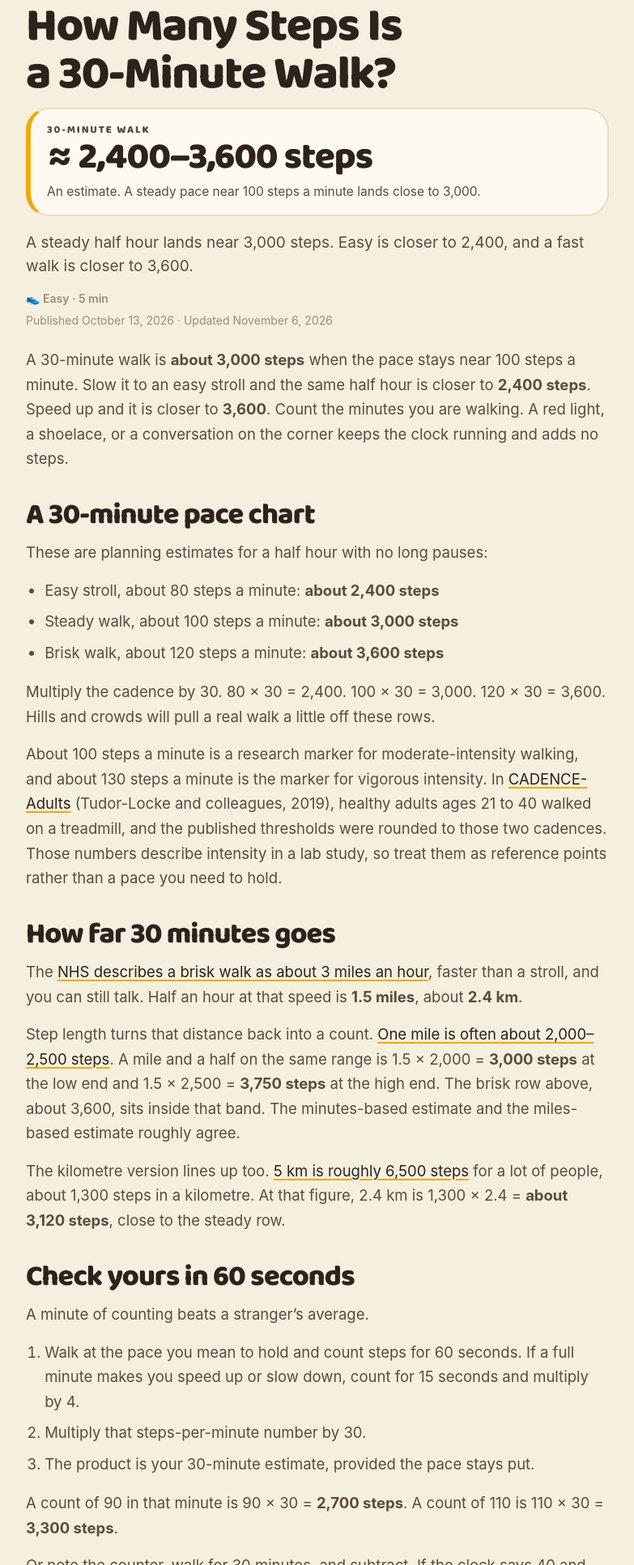
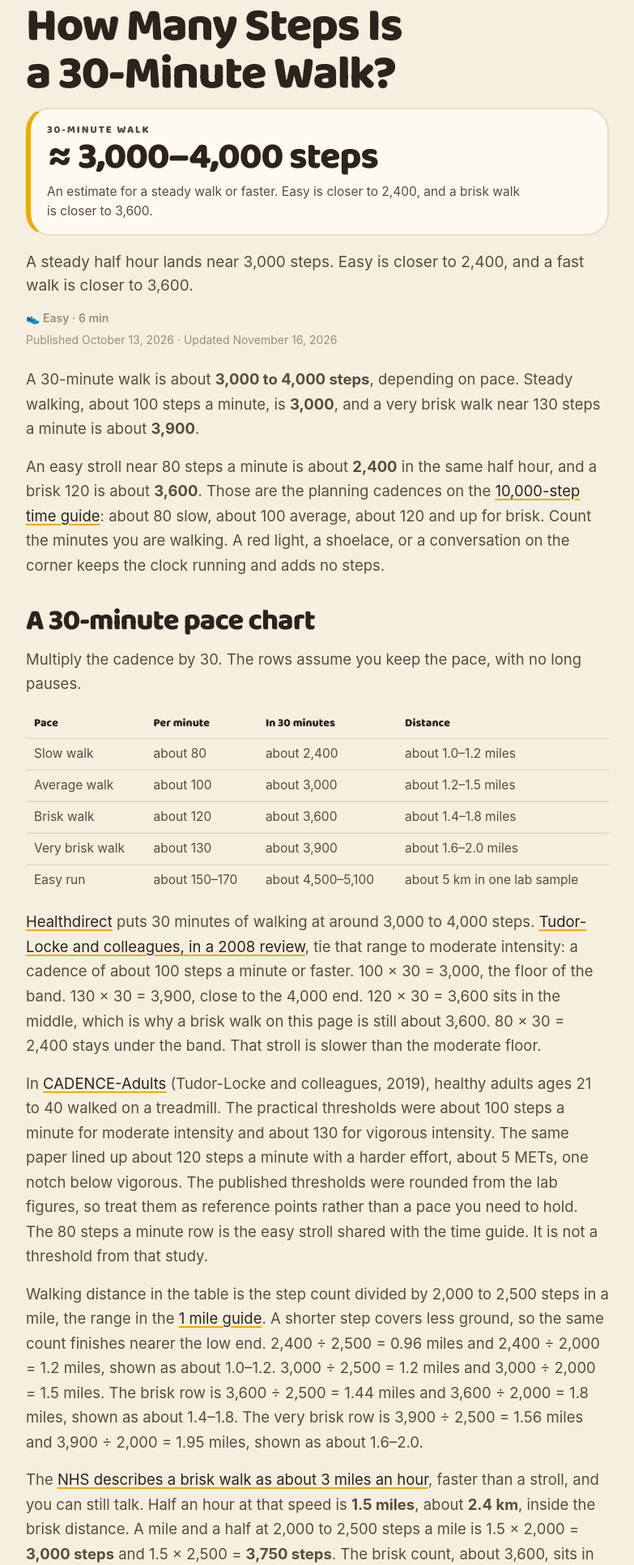
Before and after one commit to vanHolk/buzzbuzz-invite, a plain HTML site: page guides/how-many-steps-is-a-30-minute-walk/index.html in a window 1280 px wide. Shown: the part 159-2092 px from the top of the page at 81% size, without its empty margins (248-1031 px from the left). Drawn offline with Linux system fonts and the light colour scheme.

Commit message:
Guide: put a sourced pace answer on the 30-minute walk (#19)
Lead with 3,000 to 4,000 steps for a steady walk or faster, keep the 80/100/120 cadence rows, and add the reverse minutes question. Title and meta description stay as set in PR 16.

Co-authored-by: Cursor Agent <cursoragent@cursor.com>
Co-authored-by: Van Ho <vanHolk@users.noreply.github.com>

```diff
--- a/guides/how-many-steps-is-a-30-minute-walk/index.html
+++ b/guides/how-many-steps-is-a-30-minute-walk/index.html
@@ -23,7 +23,7 @@
   <meta property="og:image:height" content="630" />
   <meta property="og:image:alt" content="How Many Steps Is a 30-Minute Walk?" />
   <meta property="article:published_time" content="2026-10-13" />
-  <meta property="article:modified_time" content="2026-11-06" />
+  <meta property="article:modified_time" content="2026-11-16" />
   <meta name="twitter:card" content="summary_large_image" />
   <meta name="twitter:title" content="About 3,000 Steps in a 30-Minute Walk | BuzzBuzz" />
   <meta name="twitter:description" content="How many steps in a 30-minute walk? About 3,000 at a steady 100 steps a minute. Easy is closer to 2,400, and a brisk walk is closer to 3,600." />
@@ -44,7 +44,7 @@
   "headline": "How Many Steps Is a 30-Minute Walk?",
   "description": "How many steps in a 30-minute walk? About 3,000 at a steady 100 steps a minute. Easy is closer to 2,400, and a brisk walk is closer to 3,600.",
   "datePublished": "2026-10-13",
-  "dateModified": "2026-11-06",
+  "dateModified": "2026-11-16",
   "author": {
     "@type": "Organization",
     "name": "BuzzBuzz",
@@ -116,36 +116,60 @@
       <h1>How Many Steps Is a 30-Minute Walk?</h1>
       <aside class="quick-answer" aria-label="Quick answer">
         <p class="quick-answer-kicker">30-minute walk</p>
-        <p class="quick-answer-figure">≈ 2,400–3,600 steps</p>
-        <p class="quick-answer-note">An estimate. A steady pace near 100 steps a minute lands close to 3,000.</p>
+        <p class="quick-answer-figure">≈ 3,000–4,000 steps</p>
+        <p class="quick-answer-note">An estimate for a steady walk or faster. Easy is closer to 2,400, and a brisk walk is closer to 3,600.</p>
       </aside>
       <p class="dek">A steady half hour lands near 3,000 steps. Easy is closer to 2,400, and a fast walk is closer to 3,600.</p>
-      <p class="meta">👟 Easy · 5 min</p>
-      <p class="byline">Published <time datetime="2026-10-13">October 13, 2026</time> · Updated <time datetime="2026-11-06">November 6, 2026</time></p>
+      <p class="meta">👟 Easy · 6 min</p>
+      <p class="byline">Published <time datetime="2026-10-13">October 13, 2026</time> · Updated <time datetime="2026-11-16">November 16, 2026</time></p>
       <div class="prose">
-<p>A 30-minute walk is <strong>about 3,000 steps</strong> when the pace stays near 100 steps a minute. Slow it to an easy stroll and the same half hour is closer to <strong>2,400 steps</strong>. Speed up and it is closer to <strong>3,600</strong>. Count the minutes you are walking. A red light, a shoelace, or a conversation on the corner keeps the clock running and adds no steps.</p>
+<p>A 30-minute walk is about <strong>3,000 to 4,000 steps</strong>, depending on pace. Steady walking, about 100 steps a minute, is <strong>3,000</strong>, and a very brisk walk near 130 steps a minute is about <strong>3,900</strong>.</p>
+
+<p>An easy stroll near 80 steps a minute is about <strong>2,400</strong> in the same half hour, and a brisk 120 is about <strong>3,600</strong>. Those are the planning cadences on the <a href="/guides/how-long-to-walk-10000-steps">10,000-step time guide</a>: about 80 slow, about 100 average, about 120 and up for brisk. Count the minutes you are walking. A red light, a shoelace, or a conversation on the corner keeps the clock running and adds no steps.</p>
 
 <h2 id="a-30-minute-pace-chart">A 30-minute pace chart</h2>
 
-<p>These are planning estimates for a half hour with no long pauses:</p>
+<p>Multiply the cadence by 30. The rows assume you keep the pace, with no long pauses.</p>
+
+<div class="table-scroll">
+<table>
+  <thead>
+    <tr><th scope="col">Pace</th><th scope="col">Per minute</th><th scope="col">In 30 minutes</th><th scope="col">Distance</th></tr>
+  </thead>
+  <tbody>
+    <tr><td>Slow walk</td><td>about 80</td><td>about 2,400</td><td>about 1.0–1.2 miles</td></tr>
+    <tr><td>Average walk</td><td>about 100</td><td>about 3,000</td><td>about 1.2–1.5 miles</td></tr>
+    <tr><td>Brisk walk</td><td>about 120</td><td>about 3,600</td><td>about 1.4–1.8 miles</td></tr>
+    <tr><td>Very brisk walk</td><td>about 130</td><td>about 3,900</td><td>about 1.6–2.0 miles</td></tr>
+    <tr><td>Easy run</td><td>about 150–170</td><td>about 4,500–5,100</td><td>about 5 km in one lab sample</td></tr>
+  </tbody>
+</table>
+</div>
+
+<p><a href="https://www.healthdirect.gov.au/walking-for-exercise">Healthdirect</a> puts 30 minutes of walking at around 3,000 to 4,000 steps. <a href="https://journals.lww.com/acsm-msse/fulltext/2008/07002/revisiting__how_many_steps_are_enough__.5.aspx">Tudor-Locke and colleagues, in a 2008 review</a>, tie that range to moderate intensity: a cadence of about 100 steps a minute or faster. 100 × 30 = 3,000, the floor of the band. 130 × 30 = 3,900, close to the 4,000 end. 120 × 30 = 3,600 sits in the middle, which is why a brisk walk on this page is still about 3,600. 80 × 30 = 2,400 stays under the band. That stroll is slower than the moderate floor.</p>
+
+<p>In <a href="https://link.springer.com/article/10.1186/s12966-019-0769-6">CADENCE-Adults</a> (Tudor-Locke and colleagues, 2019), healthy adults ages 21 to 40 walked on a treadmill. The practical thresholds were about 100 steps a minute for moderate intensity and about 130 for vigorous intensity. The same paper lined up about 120 steps a minute with a harder effort, about 5 METs, one notch below vigorous. The published thresholds were rounded from the lab figures, so treat them as reference points rather than a pace you need to hold. The 80 steps a minute row is the easy stroll shared with the time guide. It is not a threshold from that study.</p>
+
+<p>Walking distance in the table is the step count divided by 2,000 to 2,500 steps in a mile, the range in the <a href="/guides/how-many-steps-is-1-mile">1 mile guide</a>. A shorter step covers less ground, so the same count finishes nearer the low end. 2,400 ÷ 2,500 = 0.96 miles and 2,400 ÷ 2,000 = 1.2 miles, shown as about 1.0–1.2. 3,000 ÷ 2,500 = 1.2 miles and 3,000 ÷ 2,000 = 1.5 miles. The brisk row is 3,600 ÷ 2,500 = 1.44 miles and 3,600 ÷ 2,000 = 1.8 miles, shown as about 1.4–1.8. The very brisk row is 3,900 ÷ 2,500 = 1.56 miles and 3,900 ÷ 2,000 = 1.95 miles, shown as about 1.6–2.0.</p>
+
+<p>The <a href="https://www.nhs.uk/live-well/exercise/walking-for-health/">NHS describes a brisk walk as about 3 miles an hour</a>, faster than a stroll, and you can still talk. Half an hour at that speed is <strong>1.5 miles</strong>, about <strong>2.4 km</strong>, inside the brisk distance. A mile and a half at 2,000 to 2,500 steps a mile is 1.5 × 2,000 = <strong>3,000 steps</strong> and 1.5 × 2,500 = <strong>3,750 steps</strong>. The brisk count, about 3,600, sits in that band. The minutes and the miles roughly agree.</p>
+
+<p>The kilometre version lines up too. <a href="/guides/how-many-steps-is-5km">5 km is roughly 6,500 steps</a> for a lot of people, about 1,300 steps in a kilometre. At that figure, 2.4 km is 1,300 × 2.4 = <strong>about 3,120 steps</strong>, close to the steady row.</p>
+
+<p>The run row is a different gait. A 2025 review describes typical recreational running cadence as about 150 to 170 steps a minute (<a href="https://pmc.ncbi.nlm.nih.gov/articles/PMC12440572/">Figueiredo, Reis e Silva, and Sousa</a>). 150 × 30 = <strong>4,500 steps</strong>. 170 × 30 = <strong>5,100</strong>. Distance does not fall out of cadence alone. <a href="https://pmc.ncbi.nlm.nih.gov/articles/PMC10588426/">Malisoux and colleagues (2023)</a> timed 860 recreational runners at the speed each person chose. The average speed was 9.9 km/h, about 10 km/h, and the average cadence was 164 steps a minute, inside that 150 to 170 range. Half an hour at 9.9 km/h is about <strong>5 km</strong> (about <strong>3 miles</strong>). A slower jog covers less. Their treadmill is not your route.</p>
+
+<h2 id="how-many-minutes-is-3-000-steps">How many minutes is 3,000 steps?</h2>
+
+<p>Turn the chart around. Divide 3,000 by the cadence.</p>
 
 <ul>
-  <li>Easy stroll, about 80 steps a minute: <strong>about 2,400 steps</strong></li>
-  <li>Steady walk, about 100 steps a minute: <strong>about 3,000 steps</strong></li>
-  <li>Brisk walk, about 120 steps a minute: <strong>about 3,600 steps</strong></li>
+  <li>Slow, about 80 steps a minute: 3,000 ÷ 80 = <strong>37.5 minutes</strong></li>
+  <li>Average, about 100 steps a minute: 3,000 ÷ 100 = <strong>30 minutes</strong></li>
+  <li>Brisk, about 120 steps a minute: 3,000 ÷ 120 = <strong>25 minutes</strong></li>
+  <li>Very brisk, about 130 steps a minute: 3,000 ÷ 130 = <strong>about 23 minutes</strong></li>
 </ul>
 
-<p>Multiply the cadence by 30. 80 × 30 = 2,400. 100 × 30 = 3,000. 120 × 30 = 3,600. Hills and crowds will pull a real walk a little off these rows.</p>
-
-<p>About 100 steps a minute is a research marker for moderate-intensity walking, and about 130 steps a minute is the marker for vigorous intensity. In <a href="https://link.springer.com/article/10.1186/s12966-019-0769-6">CADENCE-Adults</a> (Tudor-Locke and colleagues, 2019), healthy adults ages 21 to 40 walked on a treadmill, and the published thresholds were rounded to those two cadences. Those numbers describe intensity in a lab study, so treat them as reference points rather than a pace you need to hold.</p>
-
-<h2 id="how-far-30-minutes-goes">How far 30 minutes goes</h2>
-
-<p>The <a href="https://www.nhs.uk/live-well/exercise/walking-for-health/">NHS describes a brisk walk as about 3 miles an hour</a>, faster than a stroll, and you can still talk. Half an hour at that speed is <strong>1.5 miles</strong>, about <strong>2.4 km</strong>.</p>
-
-<p>Step length turns that distance back into a count. <a href="/guides/how-many-steps-is-1-mile">One mile is often about 2,000–2,500 steps</a>. A mile and a half on the same range is 1.5 × 2,000 = <strong>3,000 steps</strong> at the low end and 1.5 × 2,500 = <strong>3,750 steps</strong> at the high end. The brisk row above, about 3,600, sits inside that band. The minutes-based estimate and the miles-based estimate roughly agree.</p>
-
-<p>The kilometre version lines up too. <a href="/guides/how-many-steps-is-5km">5 km is roughly 6,500 steps</a> for a lot of people, about 1,300 steps in a kilometre. At that figure, 2.4 km is 1,300 × 2.4 = <strong>about 3,120 steps</strong>, close to the steady row.</p>
+<p>An easy run in that 150 to 170 range is shorter on the clock. 3,000 ÷ 150 = <strong>20 minutes</strong>. 3,000 ÷ 170 = <strong>about 18 minutes</strong>. A red light still counts on the watch and not on the step total, so a real outing runs longer than the division.</p>
 
 <h2 id="check-yours-in-60-seconds">Check yours in 60 seconds</h2>
 
@@ -191,6 +215,10 @@
   <h2 id="sources">Sources</h2>
   <ul>
     <li><a href="https://link.springer.com/article/10.1186/s12966-019-0769-6" rel="noopener noreferrer">CADENCE-Adults: walking cadence and intensity</a></li>
+    <li><a href="https://journals.lww.com/acsm-msse/fulltext/2008/07002/revisiting__how_many_steps_are_enough__.5.aspx" rel="noopener noreferrer">Tudor-Locke et al.: Revisiting how many steps are enough? (2008)</a></li>
+    <li><a href="https://www.healthdirect.gov.au/walking-for-exercise" rel="noopener noreferrer">Healthdirect: Walking for exercise</a></li>
+    <li><a href="https://pmc.ncbi.nlm.nih.gov/articles/PMC12440572/" rel="noopener noreferrer">Figueiredo, Reis e Silva, and Sousa: Running cadence review (2025)</a></li>
+    <li><a href="https://pmc.ncbi.nlm.nih.gov/articles/PMC10588426/" rel="noopener noreferrer">Malisoux et al.: Reference values in recreational runners (2023)</a></li>
     <li><a href="https://www.cdc.gov/physical-activity-basics/guidelines/adults.html" rel="noopener noreferrer">CDC: Adult activity guidelines</a></li>
     <li><a href="https://www.nhs.uk/live-well/exercise/walking-for-health/" rel="noopener noreferrer">NHS: Walking for health</a></li>
   </ul>
--- a/guides/trail.css
+++ b/guides/trail.css
@@ -460,6 +460,39 @@ h1, h2, h3, .brand span, .kicker, .store-badge .badge-large, .bee-says-label, .a
 .prose a:hover,
 .prose a:focus-visible { text-decoration-color: var(--ink); }
 
+.prose .table-scroll {
+  margin: 0 0 18px;
+  overflow-x: auto;
+  -webkit-overflow-scrolling: touch;
+}
+.prose table {
+  width: 100%;
+  border-collapse: collapse;
+  font-size: 15.5px;
+  line-height: 1.35;
+}
+@media (max-width: 640px) {
+  .prose table { font-size: 14px; }
+  .prose th,
+  .prose td { padding: 8px 6px; }
+}
+.prose th,
+.prose td {
+  padding: 8px 10px;
+  border-bottom: 2px solid var(--line);
+  text-align: left;
+  vertical-align: top;
+}
+.prose th {
+  font-family: "Baloo 2", -apple-system, BlinkMacSystemFont, sans-serif;
+  font-size: 14px;
+  font-weight: 800;
+  letter-spacing: 0;
+  color: var(--ink);
+}
+.prose td { color: var(--muted); }
+.prose tbody tr:last-child td { border-bottom: 0; }
+
 .bee-says {
   margin: 26px 0;
   background: var(--card);
--- a/sitemap-pages.xml
+++ b/sitemap-pages.xml
@@ -71,7 +71,7 @@
   <!-- guides:start -->
   <url>
     <loc>https://buzzbuzz.club/guides</loc>
-    <lastmod>2026-11-13</lastmod>
+    <lastmod>2026-11-16</lastmod>
     <changefreq>weekly</changefreq>
     <priority>0.8</priority>
   </url>
@@ -131,7 +131,7 @@
   </url>
   <url>
     <loc>https://buzzbuzz.club/guides/how-many-steps-is-a-30-minute-walk</loc>
-    <lastmod>2026-11-06</lastmod>
+    <lastmod>2026-11-16</lastmod>
     <changefreq>monthly</changefreq>
     <priority>0.6</priority>
   </url>
--- a/sitemap.xml
+++ b/sitemap.xml
@@ -150,7 +150,7 @@
   <!-- guides:start -->
   <url>
     <loc>https://buzzbuzz.club/guides</loc>
-    <lastmod>2026-11-13</lastmod>
+    <lastmod>2026-11-16</lastmod>
     <changefreq>weekly</changefreq>
     <priority>0.8</priority>
   </url>
@@ -210,7 +210,7 @@
   </url>
   <url>
     <loc>https://buzzbuzz.club/guides/how-many-steps-is-a-30-minute-walk</loc>
-    <lastmod>2026-11-06</lastmod>
+    <lastmod>2026-11-16</lastmod>
     <changefreq>monthly</changefreq>
     <priority>0.6</priority>
   </url>
```
Also changed, not shown: guides/how-long-to-walk-10000-steps/index.html (+1 -1 lines), guides/how-many-miles-is-10000-steps/index.html (+1 -1 lines), guides/how-many-steps-is-5km/index.html (+1 -1 lines), guides/how-many-steps-is-trick-or-treating/index.html (+1 -1 lines), guides/index.html (+2 -2 lines), guides/thanksgiving-walk/index.html (+1 -1 lines), guides/walking-after-the-clocks-go-back/index.html (+1 -1 lines), scripts/build-guides.mjs (+35 -0 lines), 3 other files.
